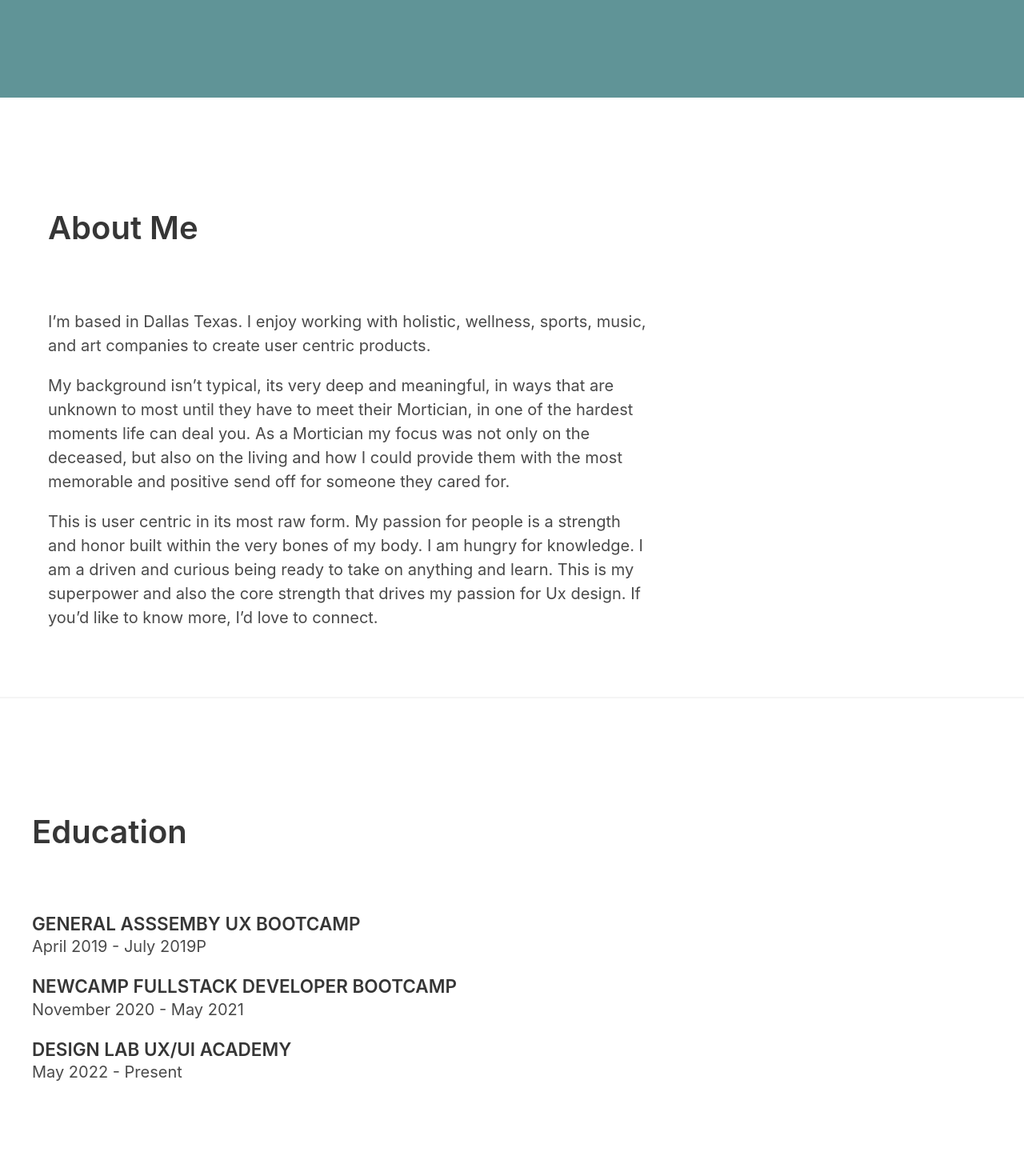
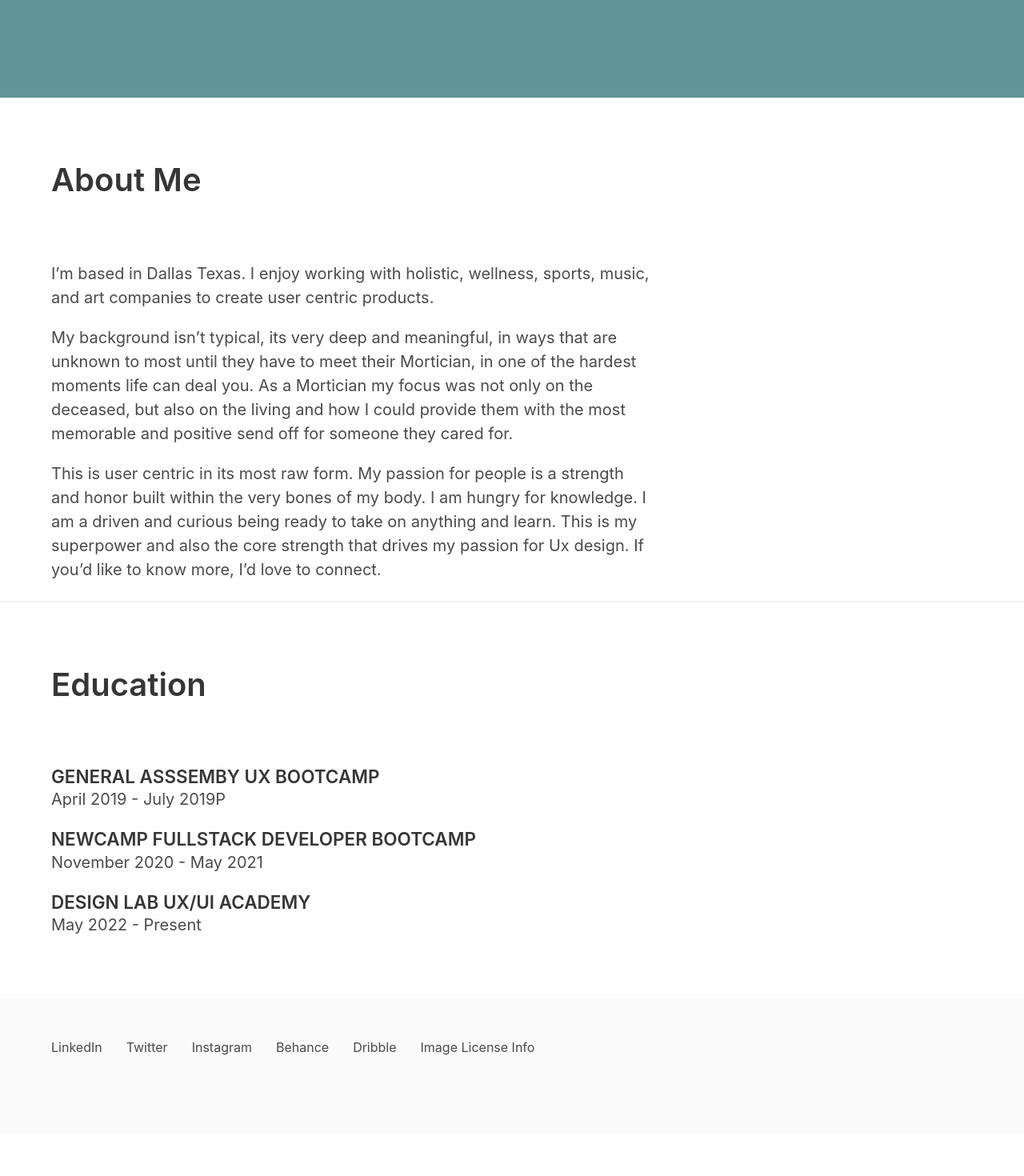
Before and after one commit to Morticia007/bulma-portfolio, a React (Create React App) app: page /about in a window 1280 px wide. Shown: the part 640-2110 px from the top of the page at 80% size. After the commit the page ends 2057 px from the top, so only its background shows below. Built offline with nearby package versions, Linux system fonts and the light colour scheme.

Commit message:
Fix About Page

```diff
--- a/src/About.js
+++ b/src/About.js
@@ -22,7 +22,7 @@ function About() {
           </div>
         </div>
       </section>
-      <div style={{ padding: 60 }}>
+      <div className='container'>
         <h1 style={{ marginBottom: 80, marginTop: 80 }}>About Me</h1>
         <p style={{ maxWidth: 750 }}>
           I’m based in Dallas Texas. I enjoy working with holistic, wellness,
--- a/src/Education.js
+++ b/src/Education.js
@@ -2,7 +2,7 @@ import React from 'react';
 
 function Education() {
   return (
-    <div style={{ padding: 40 }}>
+    <div className='container'>
       <h1 style={{ marginBottom: 80, marginTop: 80 }}>Education</h1>
       <div className='block'>
         <h5 style={{ marginBottom: 4 }} className='subtitle'>
```
